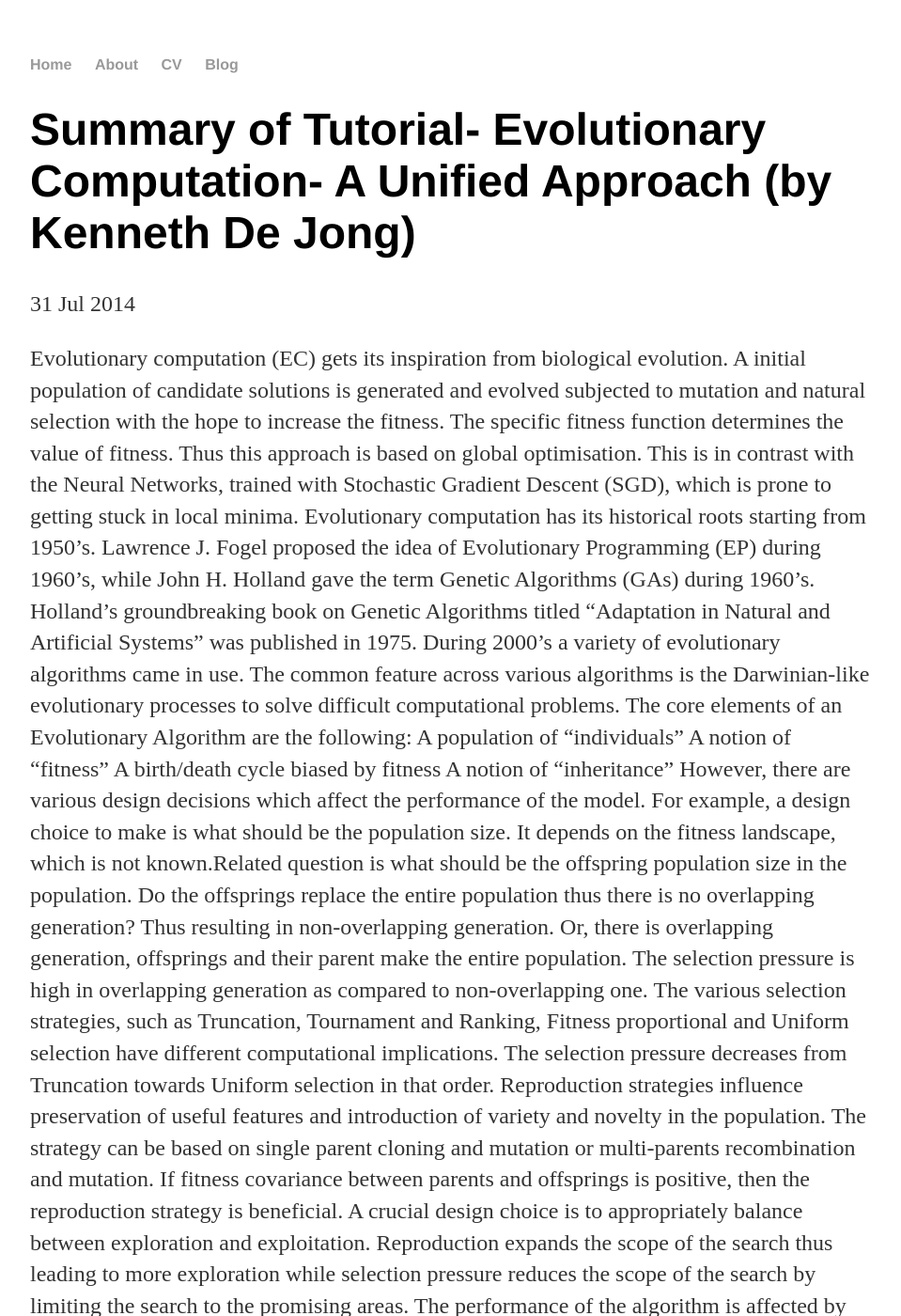
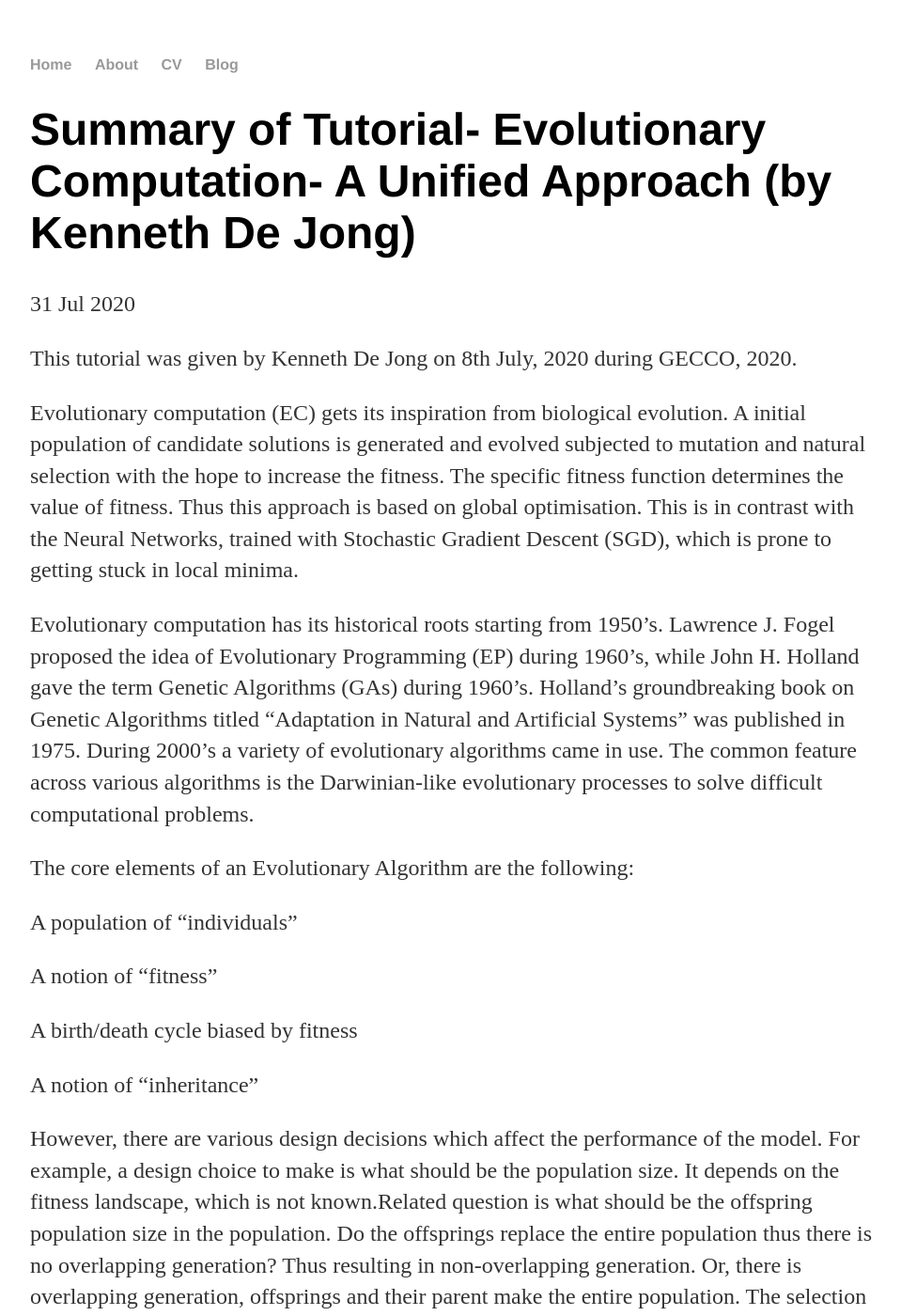
Before and after one commit to bhaveshneekhra/bhaveshneekhra.github.io, a Jekyll site: the page built from _posts/2020-07-31-GECCO-2020.md, in a window 1280 px wide and 1400 px high. Shown: the whole window at 94% size, without its empty margins (160-1119 px from the left). Built offline with Jekyll 4.4.1, drawn with Linux system fonts in a browser that asks for light colours; some of the changed text lies outside the part shown.

Commit message:
Update 2020-07-31-GECCO-2020.md

```diff
--- a/_posts/2020-07-31-GECCO-2020.md
+++ b/_posts/2020-07-31-GECCO-2020.md
@@ -2,19 +2,32 @@
 layout: post
 title: "Summary of Tutorial- Evolutionary Computation- A Unified Approach (by Kenneth De Jong)"
 
-date: 2014-07-31
+date: 2020-07-31
 ---
+This tutorial was given by Kenneth De Jong on 8th July, 2020 during GECCO, 2020.
 
 Evolutionary computation (EC) gets its inspiration from biological evolution. A initial population of candidate solutions is generated and evolved subjected to mutation and natural selection with the hope to increase the fitness. The specific fitness function determines the value of fitness. Thus this approach is based on global optimisation. This is in contrast with the Neural Networks, trained with Stochastic Gradient Descent (SGD), which is prone to getting stuck in local minima.
+
 Evolutionary computation has its historical roots starting from 1950’s. Lawrence J. Fogel proposed the idea of Evolutionary Programming (EP) during 1960’s, while John H. Holland gave the term Genetic Algorithms (GAs) during 1960’s. Holland’s groundbreaking book on Genetic Algorithms titled “Adaptation in Natural and Artificial Systems” was published in 1975. During 2000’s a variety of evolutionary algorithms came in use. The common feature across various algorithms is the Darwinian-like evolutionary processes to solve difficult computational problems.
+
 The core elements of an Evolutionary Algorithm are the following:
+
 A population of “individuals”
+
 A notion of “fitness”
+
 A birth/death cycle biased by fitness
+
 A notion of “inheritance”
+
 However, there are various design decisions which affect the performance of the model. For example, a design choice to make is what should be the population size. It depends on the fitness landscape, which is not known.Related question is what should be the offspring population size in the population. Do the offsprings replace the entire population thus there is no overlapping generation? Thus resulting in non-overlapping generation. Or, there is overlapping generation, offsprings and their parent make the entire population. The selection pressure is high in overlapping generation as compared to non-overlapping one. The various selection strategies, such as Truncation, Tournament and Ranking, Fitness proportional and Uniform selection have different computational implications. The selection pressure decreases from Truncation towards Uniform selection in that order.
+
 Reproduction strategies influence preservation of useful features and introduction of variety and novelty in the population. The strategy can be based on single parent  cloning and mutation or multi-parents recombination and mutation. If fitness covariance between parents and offsprings is positive, then the reproduction strategy is beneficial.
+
 A crucial design choice is to appropriately balance between exploration and exploitation. Reproduction expands the scope of the search thus leading to more exploration while selection pressure reduces the scope of the search by limiting the search to the promising areas.
+
 The performance of the algorithm is affected by representation techniques. The genotypic representation requires minimum domain knowledge and are portable. While, the phenotypic representation leverages domain knowledge, uses problem specific encodings, but lacks portability.
+
 Thus, evolutionary computation is a parallel and adaptive search process with useful global search heuristics. It can be very general or problem specific. There is a strong sense of fitness “optimisation”.
+
 An interesting application area is related to testing autonomous vehicle controller.The robustness demanded from such systems requires testing under varying conditions. This scenario search space can be generated by evolutionary algorithms where the fitness function is related to the difficulty the scenario creates for the controller.
```
